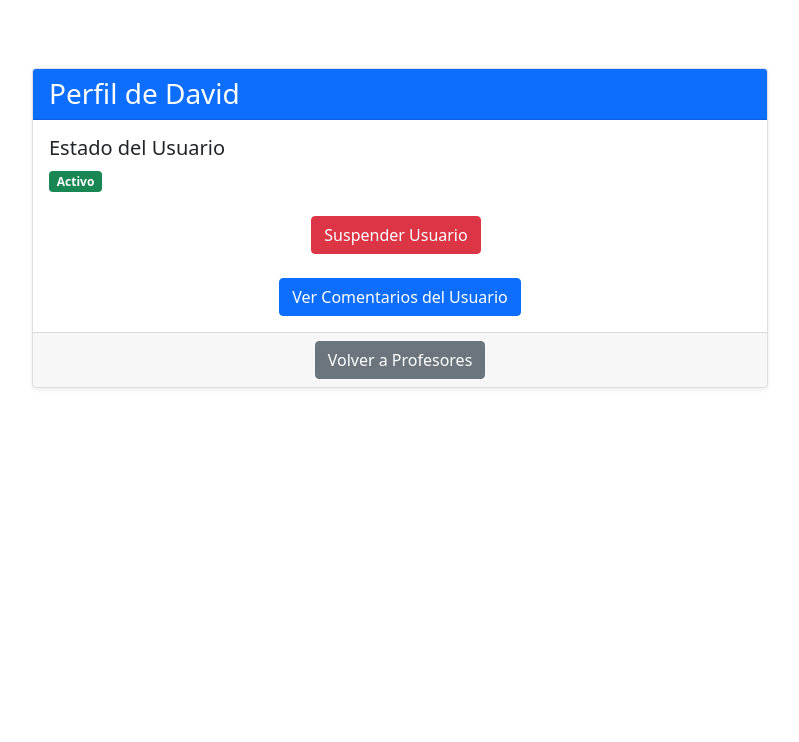
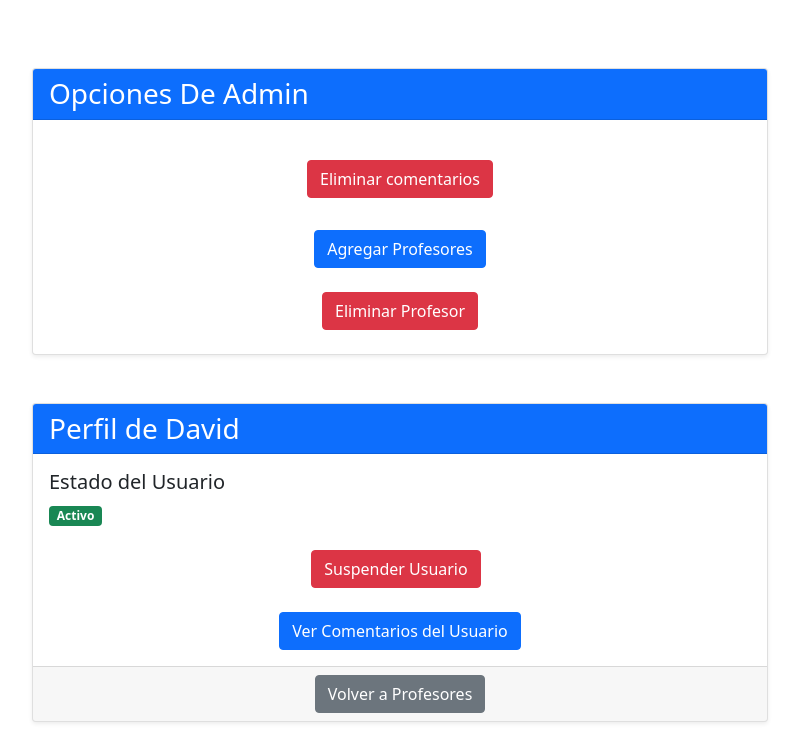
Before and after one commit to DavidRpo07/Taller1ArqSoft, a Django app: page /profile/1/ in a window 1280 px wide. Shown: the part 70-812 px from the top of the page, without its empty margins (240-1039 px from the left). Before the commit the page ends 459 px from the top, so only its background shows below. Run offline with Django 4.2, Linux system fonts and the light colour scheme; a user stored in the database is signed in; data comes from the database, SQL or seed files in the repository; both versions use the stored data as it was after the commit.

Commit message:
eliminar profesores

```diff
--- a/account/templates/cuenta/user_profile.html
+++ b/account/templates/cuenta/user_profile.html
@@ -13,6 +13,37 @@
             </div>
         {% endfor %}
     </div>
+{% endif %}
+{% if is_admin %}
+<div class="container mt-5">
+    <div class="row justify-content-center">
+        <div class="col-md-8">
+            <!-- Tarjeta del Perfil de Usuario -->
+            <div class="card shadow-sm">
+                <div class="card-header bg-primary text-white">
+                    <h3 class="mb-0">Opciones De Admin</h3>
+                </div>
+                <div class="card-body">
+                    <div class="d-flex justify-content-center mt-4">
+                        <a href="{% url 'manage_reviews' %}" class="btn btn-danger mb-2">
+                            Eliminar comentarios
+                        </a>
+                    </div>
+                    <div class="d-flex justify-content-center mt-4">
+                        <a href="{% url 'agregar_profesor' %}" class="btn btn-primary">
+                            Agregar Profesores
+                        </a>
+                    </div>
+                    <div class="d-flex justify-content-center mt-4">
+                        <a href="{% url 'eliminar_profesor' %}" class="btn btn-danger mb-2">
+                            Eliminar Profesor
+                        </a>
+                    </div>
+                </div>
+            </div>
+        </div>
+    </div>
+</div>
 {% endif %}
 <div class="container mt-5">
     <div class="row justify-content-center">
--- a/profepulse/settings.py
+++ b/profepulse/settings.py
@@ -16,7 +16,8 @@ from dotenv import load_dotenv  # Importar la función load_dotenv
 
 
 # Cargar las variables de entorno desde el archivo .env
-load_dotenv('/Users/david/ProfePulse/keys.env')
+load_dotenv('D:\\!Programacion\\VSCode\\Universidad\\Python\\Semestre4\\Proyecto1\\Proyecto\\ProfePulseProject\\keys.env')
+
 
 # Obtener la clave API de las variables de entorno
 OPENAI_API_KEY = os.environ.get('OPENAI_API_KEY')
--- a/profepulse/urls.py
+++ b/profepulse/urls.py
@@ -16,6 +16,8 @@ urlpatterns = [
     path('profesor/<int:profesor_id>/comentar/', reviewViews.agregar_comentario, name='agregar_comentario'),
     path('agregarprofesor/', profesoresViews.upload_csv, name='agregar_profesor'),
     path('profile/<int:user_id>/', accountViews.user_profile, name='user_profile'),
+    path('eliminarprofesor/', profesoresViews.manage_profesor, name='manage_profesor'),
+    path('eliminarprofesor/<int:profesor_id>/', profesoresViews.delete_profesor, name='eliminar_profesor'),
 
 
     # Nuevas rutas para "Mis Comentarios", editar y eliminar reseñas
--- a/profesores/templates/profesores/detalle_profesor.html
+++ b/profesores/templates/profesores/detalle_profesor.html
@@ -71,6 +71,7 @@
         <p class="text-muted">No hay comentarios aún.</p>
     {% endif %}
 
+
     <!-- Botón Agregar Comentario -->
     <a href="{% url 'agregar_comentario' profesor.id %}" class="btn btn-primary mt-3">Agregar Comentario</a>
 </div>
--- a/requirements.txt
+++ b/requirements.txt
@@ -1,2 +1,4 @@
 django
 Pillow
+openai
+python-dotenv
--- a/review/forms.py
+++ b/review/forms.py
@@ -5,7 +5,7 @@ class ComentarioForm(forms.ModelForm):
     anonimo = forms.BooleanField(required=False)
     class Meta:
         model = Comentario
-        fields = ['contenido', 'rating','anonimo']
+        fields = ['contenido', 'rating','anonimo', 'fecha']
 
 # Intentar que si escogen 0 no deje
     '''def clean_rating(self):
```
Also changed, not shown: profesores/templates/profesores/eliminar_profesor.html (added, +41 -0 lines), profesores/views.py (+21 -0 lines), review/models.py (+11 -1 lines), review/templates/review/agregar_comentario.html (+8 -0 lines), review/views.py (+4 -9 lines), db.sqlite3, review/migrations/0007_alter_comentario_fecha.py (added), review/templates/review/manage_reviews.html (indentation only).
